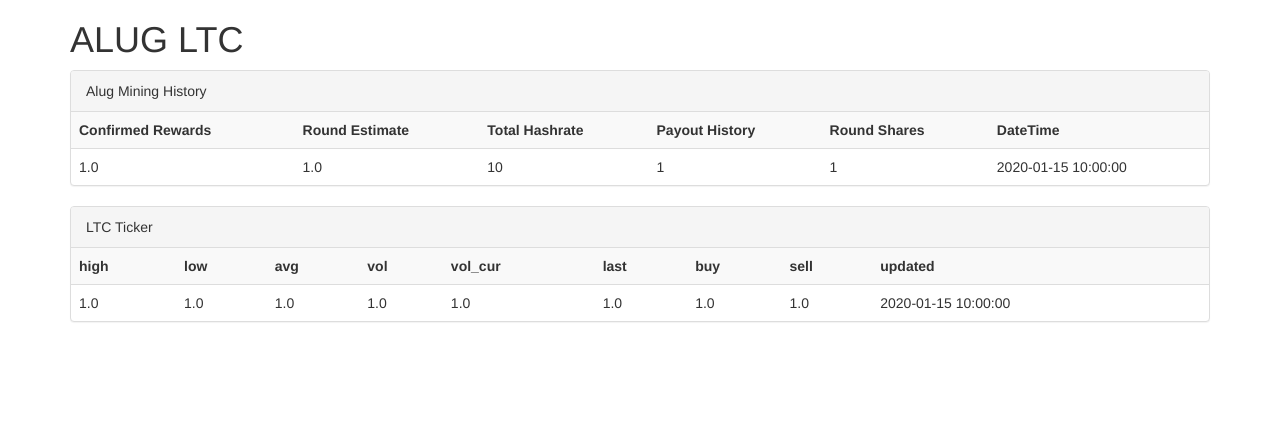
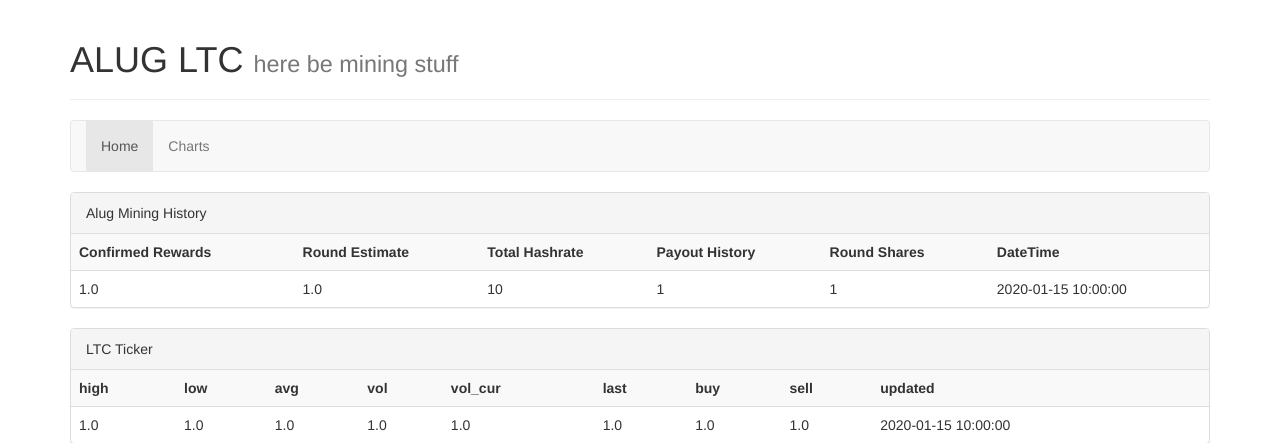
Before and after one commit to wilbur-d/ltc_stats, a Flask app: page / in a window 1280 px wide. Shown: the top 443 px of the page. Run offline with Flask 2, Linux system fonts and the light colour scheme; tables that the repository leaves empty hold one stand-in row (values such as "Sample post"); some libraries are stand-ins or nearby versions.

Commit message:
Frontend cleanup and purty up

```diff
--- a/app.py
+++ b/app.py
@@ -21,13 +21,13 @@ db = SQLAlchemy(app)
 def index():
     tickers = db.session.query(Ticker).order_by(Ticker.updated.desc()).all()[:10]
     history = db.session.query(MiningHistory).order_by(MiningHistory.date_added.desc()).all()[:30]
-    return render_template('index.html', tickers=tickers, history=history)
+    return render_template('index.html', tickers=tickers, history=history, active="home")
 
 
 @app.route('/charts')
 def charts():
     history = db.session.query(MiningHistory).order_by(MiningHistory.date_added).all()[:30]
-    return render_template('charts.html', history=history)
+    return render_template('charts.html', history=history, active="charts")
 
 
 if __name__ == '__main__':
--- a/templates/base.html
+++ b/templates/base.html
@@ -9,6 +9,17 @@
 
   <body>
     <div class="container">
+      <div class="page-header">
+        <h1>ALUG LTC <small>here be mining stuff</small></h1>
+      </div>
+      <nav class="navbar navbar-default" role="navigation">
+        <div class="collapse navbar-collapse" id="bs-example-navbar-collapse-1">
+          <ul class="nav navbar-nav">
+            <li{% if active == "home" %} class="active"{% endif %}><a href="/">Home</a></li>
+            <li{% if active == "charts" %} class="active"{% endif %}><a href="/charts">Charts</a></li>
+          </ul>
+        </div>
+      </nav>
       {% block content %}{% endblock %}
     </div>
   </body>
--- a/templates/charts.html
+++ b/templates/charts.html
@@ -16,6 +16,7 @@
           title: 'Earnings',
           width: 700,
           height: 300,
+          pointSize: 5,
         };
 
         var chart = new google.visualization.LineChart(document.getElementById('chart_div'));
@@ -32,6 +33,7 @@
           title: 'Hashrates',
           width: 700,
           height: 300,
+          pointSize: 5,
         };
 
         var hchart = new google.visualization.LineChart(document.getElementById('hashrate_div'));
--- a/templates/index.html
+++ b/templates/index.html
@@ -1,6 +1,5 @@
 {% extends "base.html" %}
 {% block content %}
-      <h1>ALUG LTC</h1>
       <div class="panel panel-default">
         <div class="panel-heading">Alug Mining History</div>
         <table class="table table-striped table-responsive">
```
